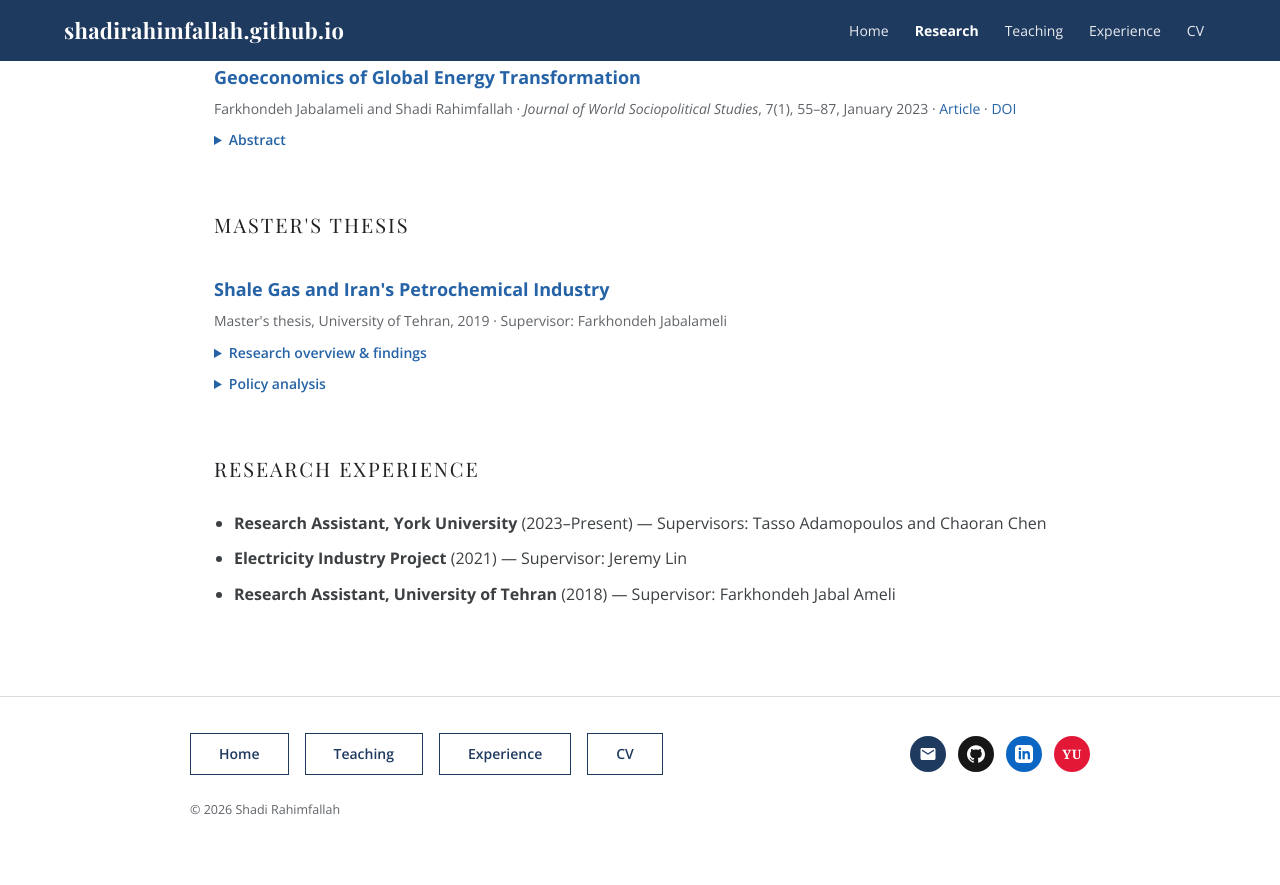
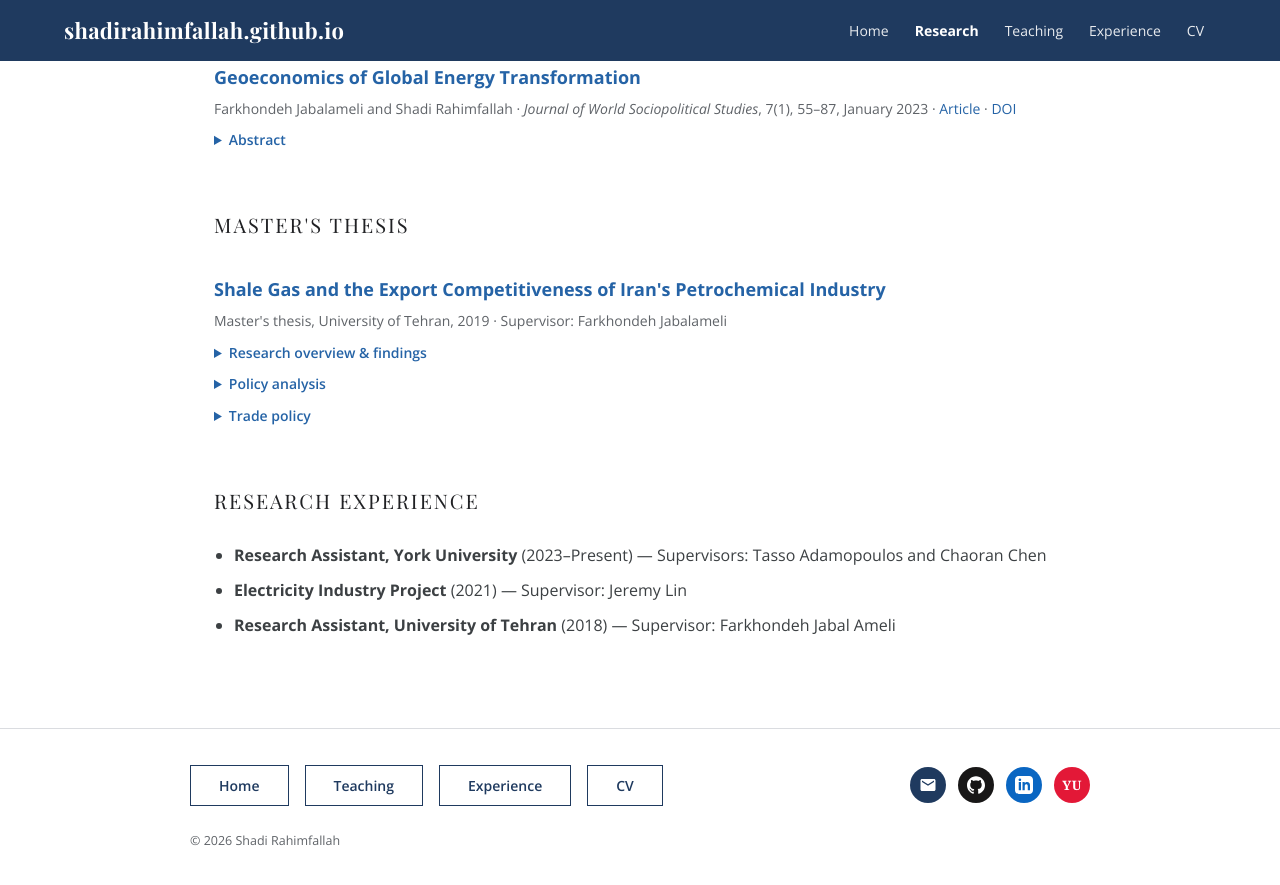
Before and after one commit to ShadiRahimfallah/ShadiRahimfallah.github.io, a Jekyll site: the page research.html, which Jekyll copies as it is, in a window 1280 px wide and 900 px high, scrolled down 1021 px. Shown: the top 885 px of the window. Built offline with Jekyll 4.4.1, drawn with Linux system fonts in a browser that asks for light colours; part of the change alters nothing that is shown.

Commit message:
Retitle the thesis and add a trade-policy section
The master's thesis is about export competitiveness, not the industry in
general; the title now says so. Adds a third collapsible block covering how
feedstock pricing, sanctions, and export-credit support jointly shape where
Iran's polyethylene actually ships.

Co-Authored-By: Claude Opus 5 (1M context) <noreply@anthropic.com>

```diff
--- a/research.html
+++ b/research.html
@@ -116,7 +116,8 @@
 
   <h2 class="section">Master's Thesis</h2>
 
-  <h3 class="item-title">Shale Gas and Iran's Petrochemical Industry</h3>
+  <h3 class="item-title">Shale Gas and the Export Competitiveness of Iran's Petrochemical
+  Industry</h3>
   <p class="item-meta">Master's thesis, University of Tehran, 2019 · Supervisor: Farkhondeh Jabalameli</p>
   <details class="abstract">
     <summary>Research overview &amp; findings</summary>
@@ -154,6 +155,21 @@
     policy analysis complements the econometric findings; it is not presented as a causal result
     estimated by the U.S. price model.</p>
   </details>
+  <details class="abstract">
+    <summary>Trade policy</summary>
+    <p>My research on Iran's petrochemical sector illustrates how domestic industrial policy,
+    export support, and international trade restrictions interact. Government-administered gas
+    feedstock prices affect petrochemical production costs and export competitiveness, while
+    sanctions increase banking, insurance, and shipping costs and redirect trade toward markets
+    able to maintain alternative financial and logistical links with Iran. This helps explain why
+    Iran's polyethylene exports are highly concentrated in China, with Turkey, Iraq, Pakistan, and
+    Azerbaijan serving as smaller regional markets. Iran's Export Guarantee Fund can reduce some
+    commercial and political risks through export-credit insurance and guarantees, but it cannot
+    fully offset systemic restrictions on international payments and transportation. The main
+    trade-policy implication is that Iran needs predictable feedstock pricing, effective
+    export-credit support, and greater destination diversification to preserve competitiveness
+    while reducing dependence on a single foreign market.</p>
+  </details>
 
   <h2 class="section">Research Experience</h2>
 
```
